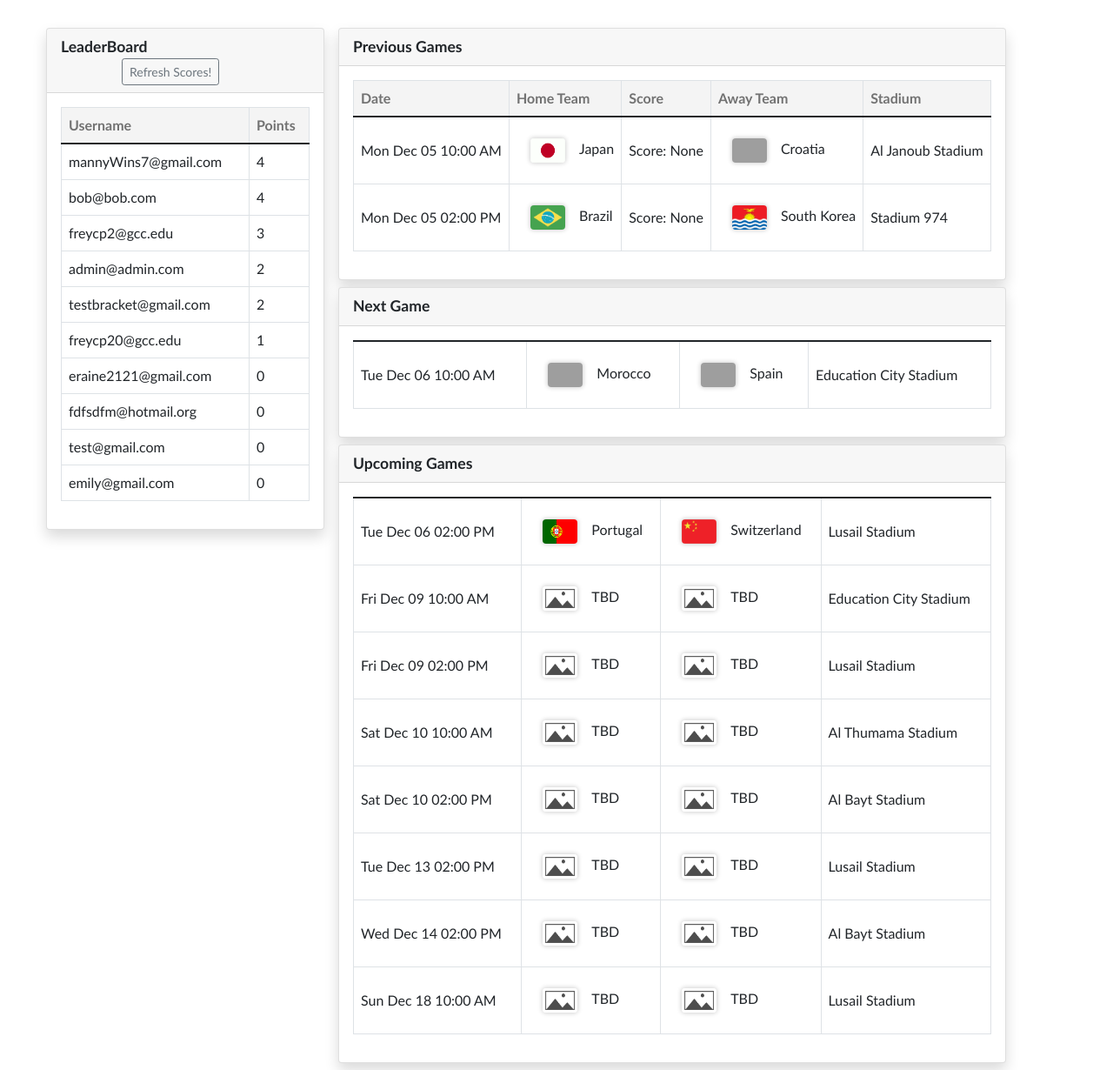
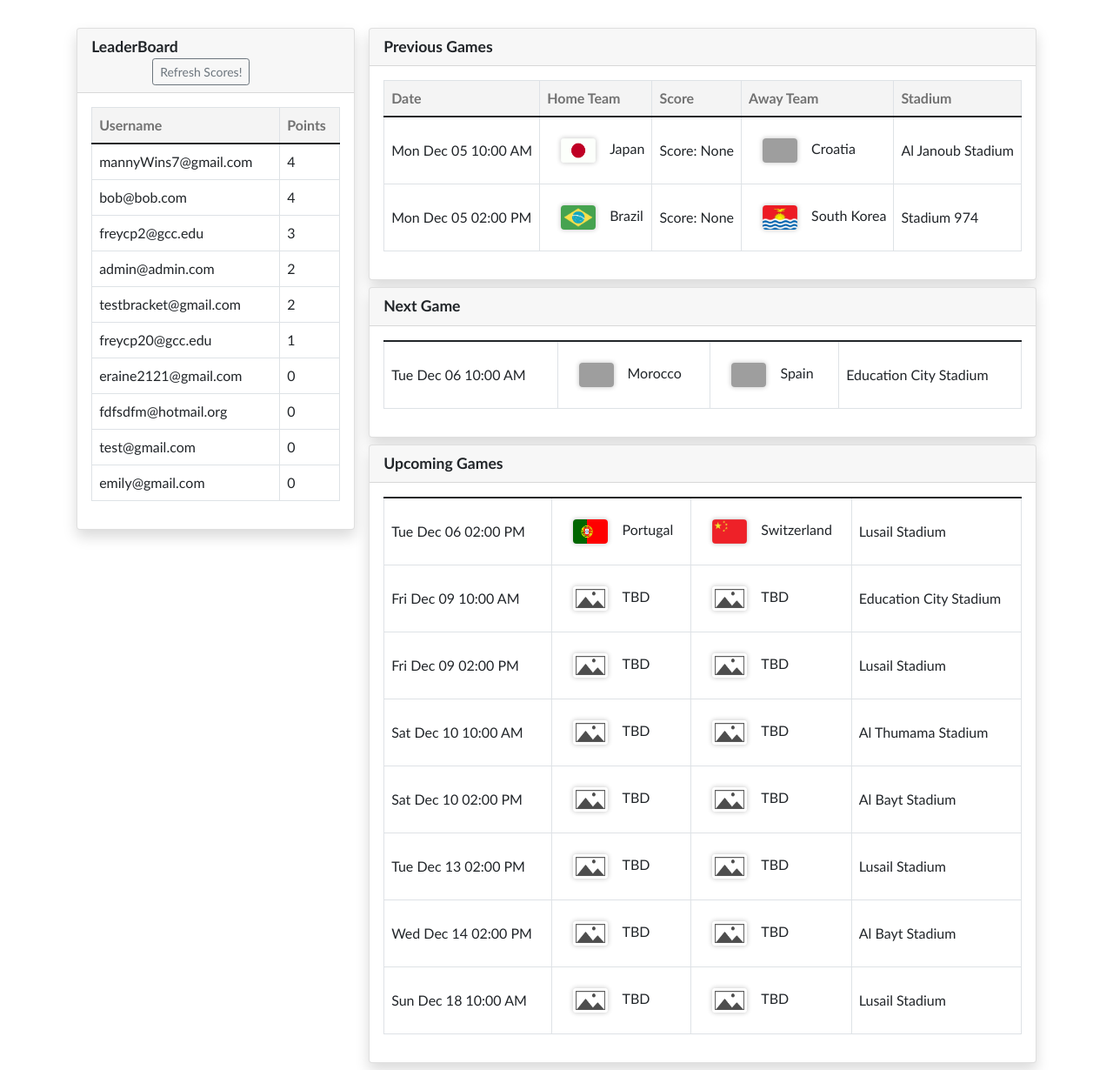
Before and after one commit to freycp20/WebProject, a Flask app: page / in a window 1280 px wide. Shown: the part 88-1318 px from the top of the page at 87% size. Run offline with Flask 2, Linux system fonts and the light colour scheme; data comes from the database, SQL or seed files in the repository; both versions use the stored data as it was after the commit; parts of the project's set-up code (start-up, migrations or seed data) failed here and were passed over; grey boxes are pictures that could not be loaded.

Commit message:
Reset Branch

```diff
--- a/world_cup/static/bracket.js
+++ b/world_cup/static/bracket.js
@@ -59,6 +59,7 @@ function checkIfComplete() {
     }
     doRequest(data).then(resp => {
         console.log(resp);
+        location.href = "http://127.0.0.1:5000/view-bracket/"
     });
     // let num_teams = 8
 
--- a/world_cup/static/headers.css
+++ b/world_cup/static/headers.css
@@ -46,12 +46,12 @@
     font-size:xx-large;
   }
 
-  .container2 {
+  .flex-container {
     float: center;
     height: 100 px;
     width: 100%;
     display: flex;
-    padding-left: 45px;
+    justify-content: center;
 
   }
 
--- a/world_cup/templates/base.html
+++ b/world_cup/templates/base.html
@@ -46,7 +46,8 @@
       <header class="d-flex flex-wrap align-items-center justify-content-center justify-content-md-between py-3 mb-4 border-bottom">
         <a href="/" class="d-flex align-items-center col-md-3 mb-2 mb-md-0 text-dark text-decoration-none">
           <!-- <svg class="bi me-2" width="40" height="32" role="img" aria-label="Bootstrap"><use xlink:href="#bootstrap"/></svg> -->
-          <img src="https://th.bing.com/th/id/R.19644baf4992a05dd38dde6ce9755ce3?rik=39DME3uKaXkU6g&riu=http%3a%2f%2fi.imgur.com%2fBpdk96e.png&ehk=XAvTOIoMWPf3EXnZnoFEtDcTD2hmkl07%2bYwKlgrmGTY%3d&risl=1&pid=ImgRaw&r=0" class="logo" width="60" height="55">
+          <!-- <img src="https://th.bing.com/th/id/R.19644baf4992a05dd38dde6ce9755ce3?rik=39DME3uKaXkU6g&riu=http%3a%2f%2fi.imgur.com%2fBpdk96e.png&ehk=XAvTOIoMWPf3EXnZnoFEtDcTD2hmkl07%2bYwKlgrmGTY%3d&risl=1&pid=ImgRaw&r=0" class="logo" width="60" height="55"> -->
+          <img src="https://img.freepik.com/premium-vector/fifa-world-cup-qatar-2022-logo-stylized-vector-isolated-illustration-with-football_633888-126.jpg?w=2000" class="logo" width="60" height="55">
         </a>
 
         <ul class="nav col-12 col-md-auto mb-2 justify-content-center mb-md-0">
--- a/world_cup/templates/create_bracket.html
+++ b/world_cup/templates/create_bracket.html
@@ -22,7 +22,7 @@
     </div>
 </div> -->
 {% if current_user.bracket %}
-<h1>You have already made a bracket! View it here!</h1>
+<h1>You have already made a bracket! View it <a href="{{url_for('get_view_bracket')}}">here!</a></h1>
 {% else %}
 <h1>World Cup Bracket</h1>
 <main id="tournament" class="containers">
--- a/world_cup/templates/schedule.html
+++ b/world_cup/templates/schedule.html
@@ -10,7 +10,7 @@
 
 
 
-<div class="container2">
+<div class="flex-container">
     <div class="p-1">
         <div class="p-1">
             <div class="card shadow" style="width: 20rem;">
```
Also changed, not shown: world_cup/users.sqlite3.
